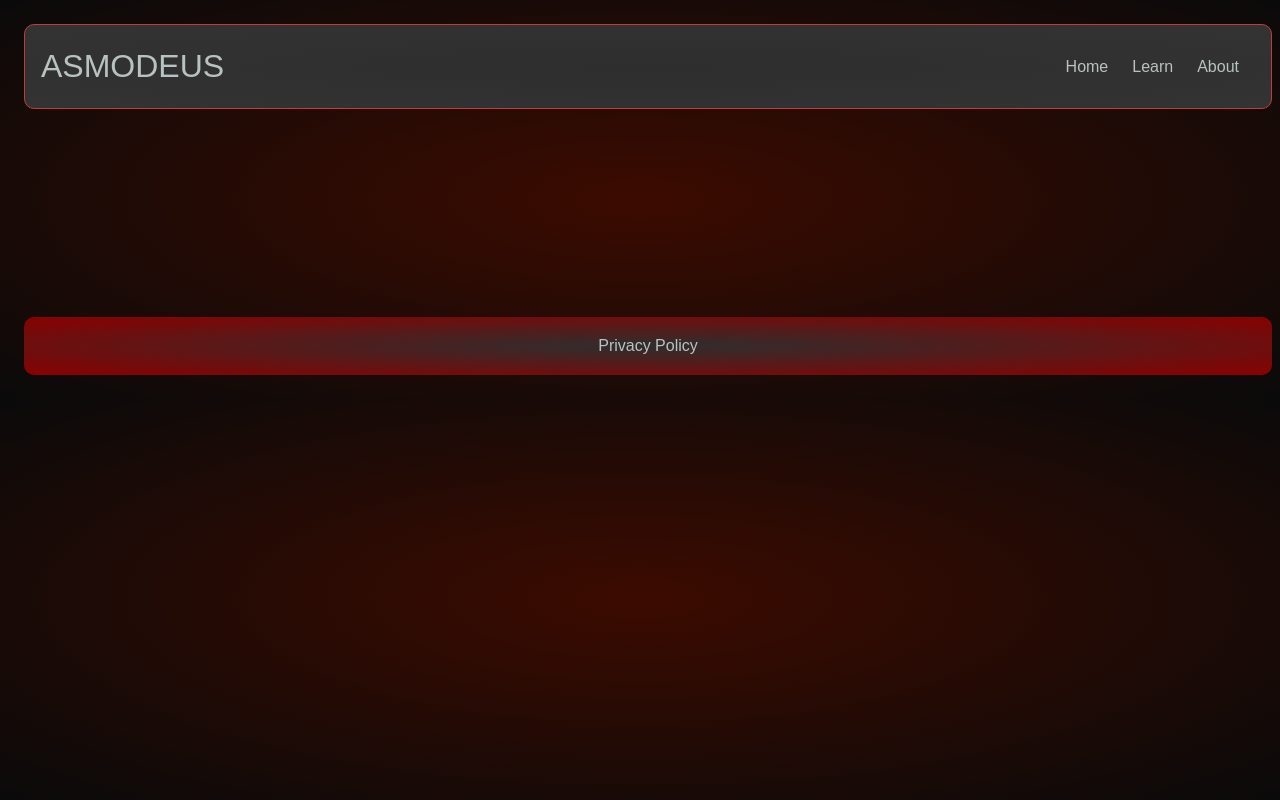
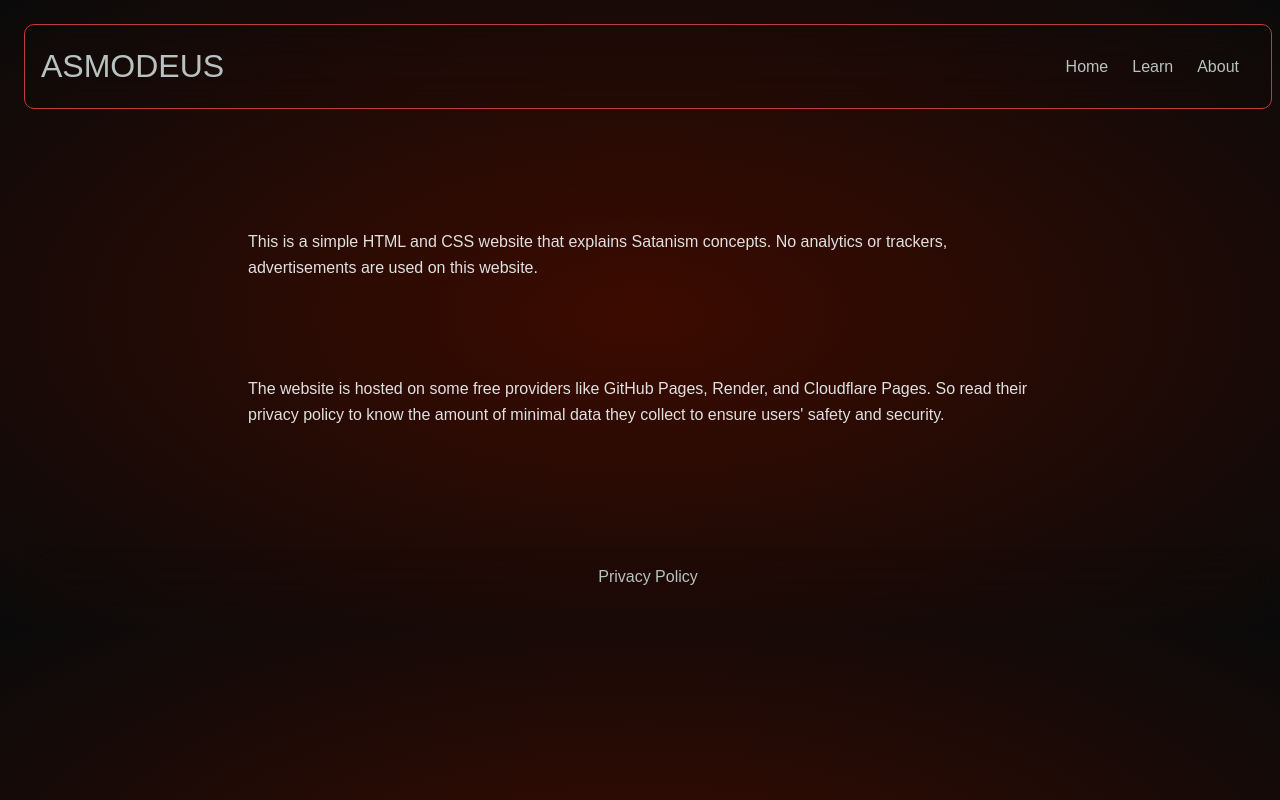
Before and after one commit to habitant5830/Asmodeus, a plain HTML site: page privacy.html in a window 1280 px wide. Drawn offline with Linux system fonts and the light colour scheme.

Commit message:
updated privacy policy

```diff
--- a/privacy.html
+++ b/privacy.html
@@ -18,7 +18,17 @@
         <a href="about.html">About</a>
       </nav>
     </header>
-    <main></main>
+    <main>
+      <p>
+        This is a simple HTML and CSS website that explains Satanism concepts.
+        No analytics or trackers, advertisements are used on this website.
+      </p>
+      <p>
+        The website is hosted on some free providers like GitHub Pages, Render,
+        and Cloudflare Pages. So read their privacy policy to know the amount of
+        minimal data they collect to ensure users' safety and security.
+      </p>
+    </main>
     <footer>
       <a href="privacy.html">Privacy Policy</a>
     </footer>
--- a/style.css
+++ b/style.css
@@ -8,7 +8,7 @@
 
   /* links */
   --link: #b8c2c1;
-  --link-hover: #4b0082;
+  --link-hover: #e6e6fa;
   --active: #f9c1b5;
   --gap: 24px;
   --border: 1px solid #bf3c3c;
@@ -52,8 +52,10 @@ header {
   border-radius: var(--border-radius);
   position: sticky;
   top: 1rem;
-  background: radial-gradient(#2e2e2e, #333333);
+  background: radial-gradient(#1d252a);
+  backdrop-filter: blur(20px);
   padding: var(--padding);
+  z-index: 1; /* make it appear top of everything. largest value is the toppest element. required a defined position property to work. */
 }
 
 nav {
@@ -115,8 +117,10 @@ li:last-child:nth-child(odd) {
 
 span::before {
   content: counter(count) ". ";
-  color: #900000;
+  color: #f7d3d1;
   font-weight: bold;
+  font-size: 28px;
+  padding: 5px;
 }
 
 footer {
@@ -125,6 +129,7 @@ footer {
   border-radius: var(--border-radius);
   justify-content: center;
   bottom: 1rem;
-  background: radial-gradient(#2e2e2e, #8b0000);
+  background: radial-gradient(#1d252a);
+  backdrop-filter: blur(20px);
   padding: var(--padding);
 }
```
